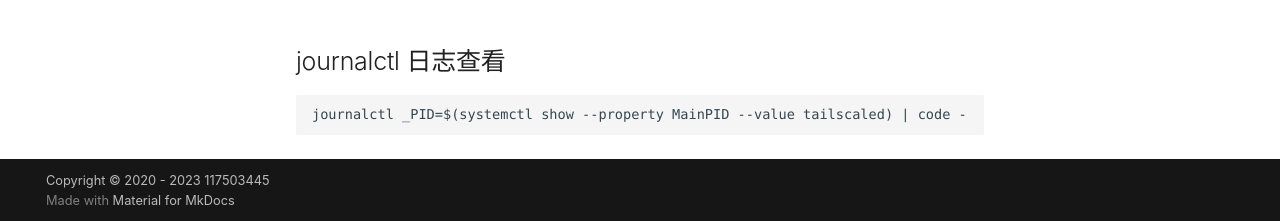
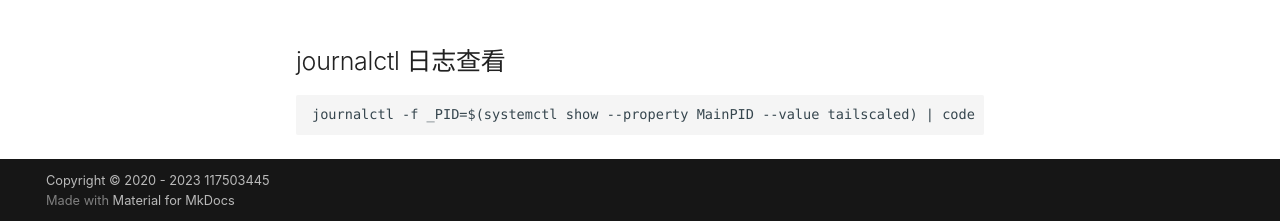
Before and after one commit to 117503445/wiki, an MkDocs documentation site: the page built from docs/linux/Linux 命令速查.md, in a window 1280 px wide and 900 px high, scrolled down 2654 px. Shown: the part 676-897 px from the top of the window. Built offline with MkDocs 1.6.1 and Material for MkDocs 9.7.7, drawn with Linux system fonts in a browser that asks for light colours; some web fonts are replaced; comment, search, counter and statistics services are not loaded.

````diff
--- a/docs/linux/Linux 命令速查.md
+++ b/docs/linux/Linux 命令速查.md
@@ -146,5 +146,5 @@ mac 上和 Linux 的表现不同
 ## journalctl 日志查看
 
 ```sh
-journalctl _PID=$(systemctl show --property MainPID --value tailscaled) | code -
+journalctl -f _PID=$(systemctl show --property MainPID --value tailscaled) | code -
 ```
````
